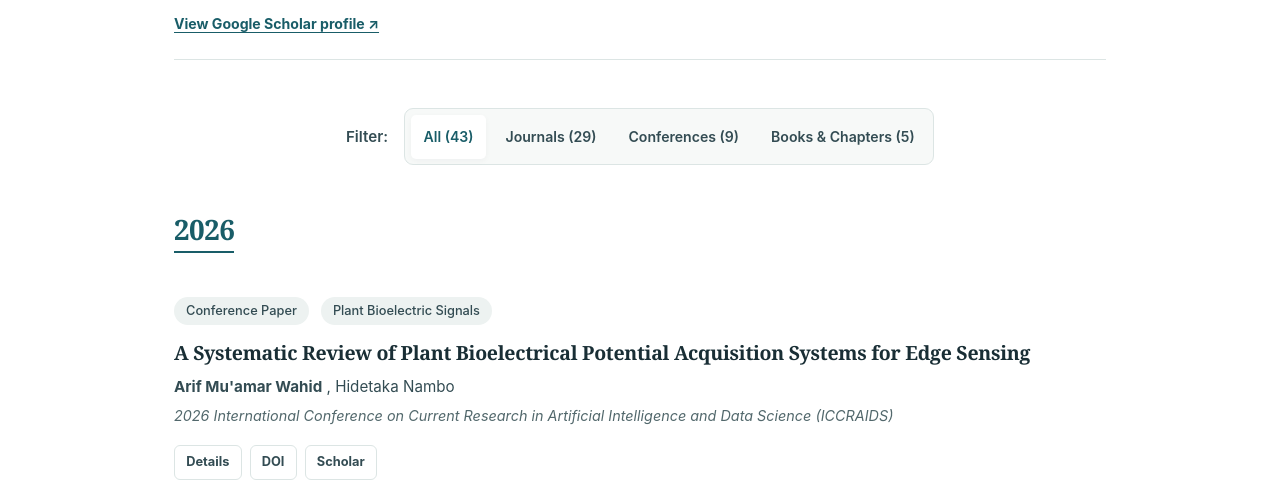
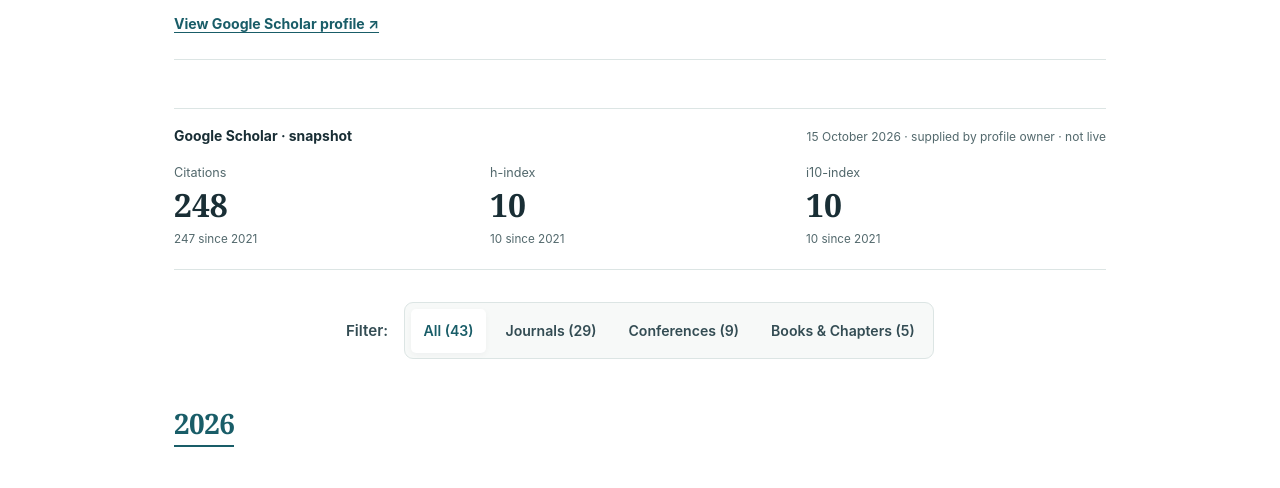
Before and after one commit to arifmuamardev/personal-website, an Astro site: page /personal-website/publications in a window 1280 px wide. Shown: the part 270-758 px from the top of the page. Built offline with nearby package versions, Linux system fonts and the light colour scheme; Astro itself is replaced by a stand-in of ours.

Commit message:
ui: show dated Google Scholar citation snapshot in Academic Minimal publications

```diff
--- a/src/pages/publications.astro
+++ b/src/pages/publications.astro
@@ -35,6 +35,18 @@ const counts = {
         <p slot="description">A structured publication list with DOI, publisher, Scholar, code, and dataset links where available. This collection is maintained separately from Google Scholar citation statistics.</p>
         <a slot="actions" href={profile.profiles.scholar} target="_blank" rel="noopener noreferrer" class="scholar-profile-link" aria-label="Open my Google Scholar profile in a new tab">View Google Scholar profile ↗</a>
       </PageIntro>
+
+      <aside class="scholar-metrics" aria-label="Dated Google Scholar citation statistics">
+        <div class="scholar-metrics-label">
+          <strong>Google Scholar · snapshot</strong>
+          <span>15 October 2026 · supplied by profile owner · not live</span>
+        </div>
+        <dl>
+          <div><dt>Citations</dt><dd>{profile.scholarSnapshot.citations.all}</dd><small>{profile.scholarSnapshot.citations.since2021} since 2021</small></div>
+          <div><dt>h-index</dt><dd>{profile.scholarSnapshot.hIndex.all}</dd><small>{profile.scholarSnapshot.hIndex.since2021} since 2021</small></div>
+          <div><dt>i10-index</dt><dd>{profile.scholarSnapshot.i10Index.all}</dd><small>{profile.scholarSnapshot.i10Index.since2021} since 2021</small></div>
+        </dl>
+      </aside>
 
       <div class="filter-container" aria-label="Publication filters">
         <span class="filter-label">Filter:</span>
@@ -121,6 +133,22 @@ const counts = {
 .lead-text { font-size: 1.1rem; text-align: center; max-width: 760px; margin: 0 auto 3rem; color: var(--text-secondary); }
   .scholar-profile-link {color:var(--accent-color);font-size:.88rem;font-weight:650;text-decoration:underline;text-underline-offset:3px;}
   .scholar-profile-link:hover {color:var(--accent-hover);}
+  .scholar-metrics {
+    border-top: 1px solid var(--border-color);
+    border-bottom: 1px solid var(--border-color);
+    margin-bottom: 2rem;
+    padding: 1rem 0 1.15rem;
+    color: var(--text-primary);
+  }
+  .scholar-metrics-label { display:flex;flex-wrap:wrap;justify-content:space-between;gap:.3rem 1.2rem;align-items:baseline; }
+  .scholar-metrics-label strong {font-size:.87rem;}
+  .scholar-metrics-label span {font-size:.75rem;color:var(--text-muted);}
+  .scholar-metrics dl {display:grid;grid-template-columns:repeat(3,minmax(0,1fr));gap:1rem;margin:1rem 0 0;}
+  .scholar-metrics dl>div {min-width:0;}
+  .scholar-metrics dt {font-size:.79rem;color:var(--text-muted);}
+  .scholar-metrics dd {font-family:var(--font-serif);font-size:clamp(1.4rem,3vw,2rem);font-weight:700;margin:0;line-height:1.3;}
+  .scholar-metrics small {font-size:.73rem;color:var(--text-muted);}
+  @media(max-width:410px){.scholar-metrics dl{gap:.45rem;}.scholar-metrics small{font-size:.65rem;}}
   .filter-container { display: flex; align-items: center; justify-content: center; gap: 1rem; margin-bottom: 3rem; flex-wrap: wrap; }
   .filter-label { font-weight: 600; color: var(--text-secondary); font-size: 0.95rem; }
   .filter-buttons { display: flex; gap: 0.4rem; background: var(--bg-secondary); padding: 0.35rem; border-radius: var(--border-radius); border: 1px solid var(--border-color); flex-wrap: wrap; }
```
